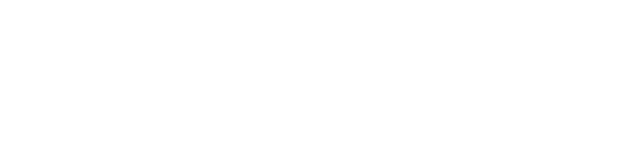
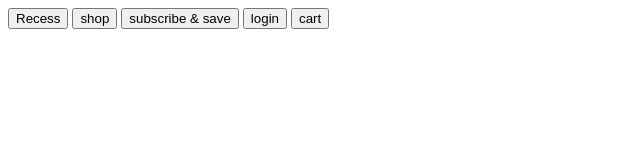
Before and after one commit to killinq-joke/recess-clone, a plain HTML site: page index.html in a window 1280 px wide. Shown: the whole page, without its empty margins (0-640 px from the left). Drawn offline with Linux system fonts and the light colour scheme.

Commit message:
ADDED: navbar buttons

```diff
--- a/index.html
+++ b/index.html
@@ -6,6 +6,17 @@
     <title>Recess | Calm Cool Collected</title>
 </head>
 <body>
+    <header>
+        <div>
+            <nav>
+                <button>Recess</button>
+                <button>shop</button>
+                <button>subscribe & save</button>
+                <button>login</button>
+                <button>cart</button>
+            </nav>
+        </div>
+    </header>
 
 </body>
 </html>
```
